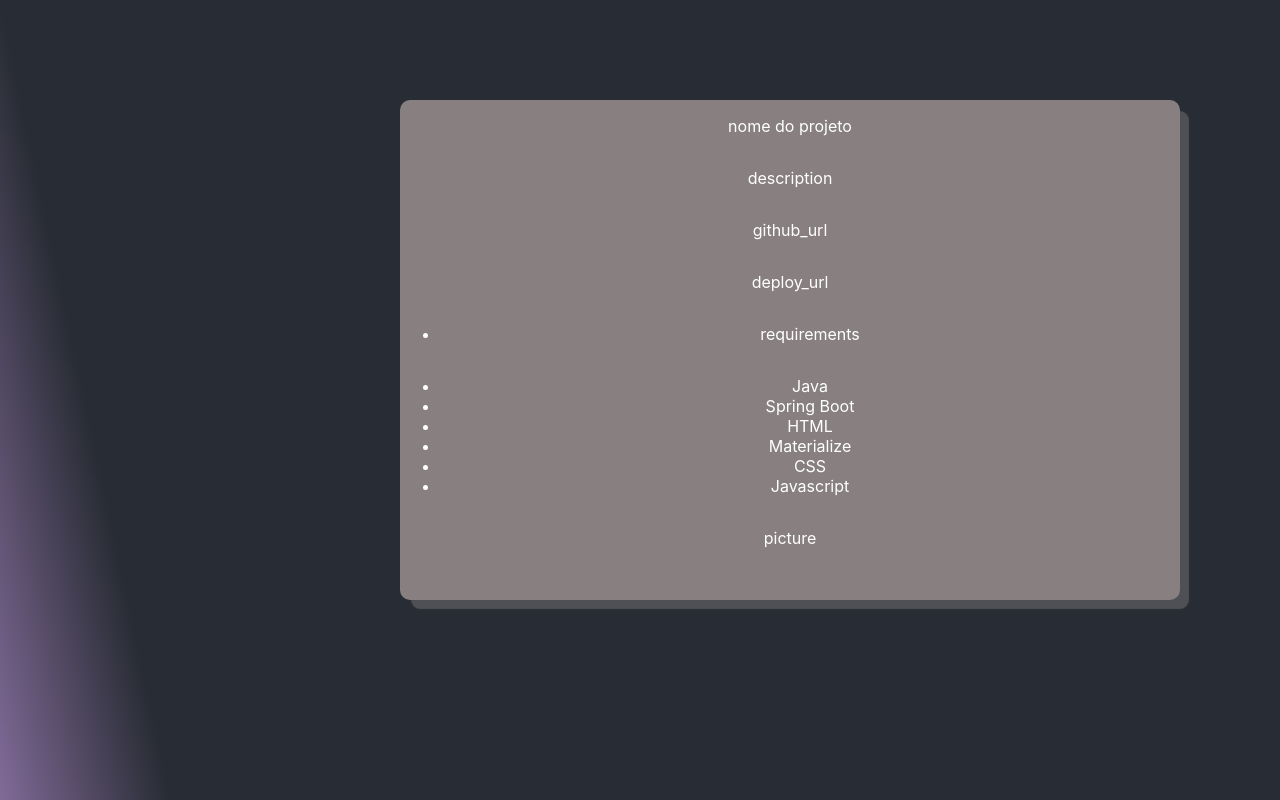
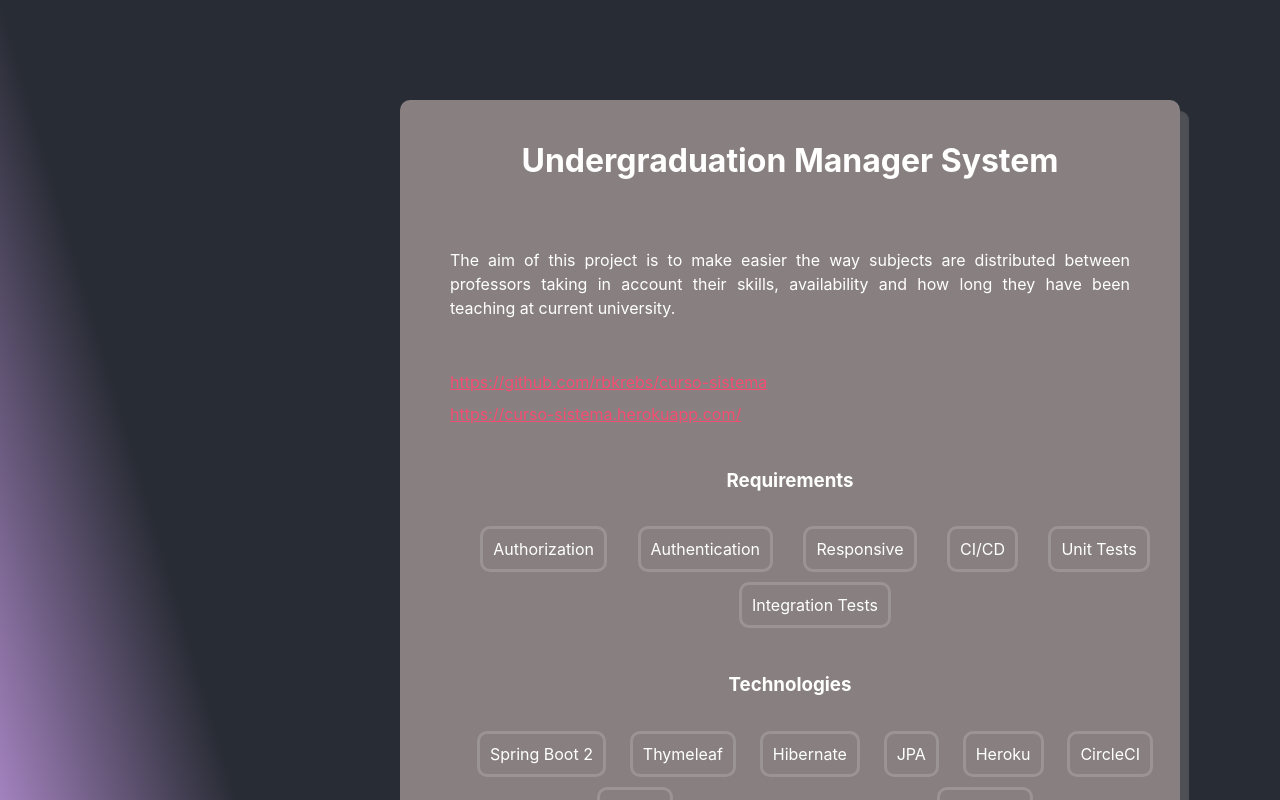
Before and after one commit to rbkrebs/portfolio, a React (Create React App) app in the folder portfolio/: page /projects in a window 1280 px wide. Shown: the top 800 px of the page. Built offline with nearby package versions, Linux system fonts and the light colour scheme; a web font is replaced by a local one.

Commit message:
ajusta card projeto sistem-curso e troca tamanho de midia

```diff
--- a/portfolio/src/DataMock.json
+++ b/portfolio/src/DataMock.json
@@ -1,37 +1,30 @@
 {
     "projects": [
         {
-            "project_name": "nome do projeto",
-            "description": "description",
-            "requirements": ["requirements"],
+            "project_name": "Undergraduation Manager System",
+            "description": "The aim of this project is to make easier the way subjects are distributed between professors taking in account their skills, availability and how long they have been teaching at current university.",
+            "requirements": [
+                "Authorization",
+                "Authentication",
+                "Responsive",
+                "CI/CD",
+                "Unit Tests",
+                "Integration Tests"
+
+            ],
             "technologies": [
-                "Java",
-                "Spring Boot",
-                "HTML",
-                "Materialize",
-                "CSS",
-                "Javascript"
+                "Spring Boot 2",
+                "Thymeleaf",
+                "Hibernate",
+                "JPA",
+                "Heroku",
+                "CircleCI",
+                "Github",
+                "Selenium"
             ],
-            "picture": "picture",
-            "github_url": "github_url",
-            "deploy_url": "deploy_url"
-        },
-
-        {
-            "project_name": "nome do projeto",
-            "description": "description",
-            "requirements": ["requirements"],
-            "technologies": [
-                "Java",
-                "Spring Boot",
-                "HTML",
-                "Materialize",
-                "CSS",
-                "Javascript"
-            ],
-            "picture": "picture",
-            "github_url": "github_url",
-            "deploy_url": "deploy_url"
+            "picture": "",
+            "github_url": "https://github.com/rbkrebs/curso-sistema",
+            "deploy_url": "https://curso-sistema.herokuapp.com/"
         }
     ]
 }
--- a/portfolio/src/components/About/About.jsx
+++ b/portfolio/src/components/About/About.jsx
@@ -17,7 +17,7 @@
                             target="_blanck"> Chemical Engineering </a>
                             and Laboratorian Technician at
                             <a href= "https://www.gov.br/agricultura/pt-br/assuntos/laboratorios/lfda"
-                            target='_blank'> Government Lab. </a>
+                            target='_blank'> Laboratory of Animal and Plant Health and Inspection. </a>
                             Since 2015 I've been studying and creating my own
                             <a href="https://github.com/rbkrebs" target="_blanck"> projects </a> and helping
                             my supervisors taking better decisions about new software features or everything
--- a/portfolio/src/components/Cards/Card.css
+++ b/portfolio/src/components/Cards/Card.css
@@ -4,9 +4,59 @@
     flex-direction: column;
     background-color: rgb(136, 128, 128);
     margin: 100px;
-    height: 500px;
+    height: auto;
     border-radius: 10px;
     box-shadow: 10px 10px 1px -1px rgba(228, 224, 224, 0.2);
+    padding: 20px;
 
 
 }
+
+.card__description{
+
+    text-align: justify;
+    padding: 30px;
+    line-height: 1.5;
+    font-weight: 400;
+
+
+}
+
+.card__urls{
+    display: flex;
+    flex-direction: column;
+    align-items: flex-start;
+    line-height: 2;
+    font-weight: 400;
+    margin-bottom: 20px;
+    margin-left: 30px;
+    overflow-wrap: break-word;
+
+
+}
+.card__urls a{
+
+
+    color: white;
+}
+
+.card__list{
+
+    list-style: none;
+    display: flex;
+    flex-direction: row;
+    justify-content: space-around;
+    flex-wrap: wrap;
+
+
+}
+
+.card__list li{
+
+    padding: 10px;
+    margin:0px 0px 10px 10px;
+    border: solid rgba(228, 224, 224, 0.2);
+    border-radius: 10px;
+
+
+}
--- a/portfolio/src/components/Cards/Card.jsx
+++ b/portfolio/src/components/Cards/Card.jsx
@@ -3,14 +3,18 @@
 
 export default function Card(props) {
 
-    console.log(props.data)
 
     return (<div className="card">
-        <p>{props.data.project_name}</p>
+        <h1>{props.data.project_name}</h1>
+        <div className="card__description">
         <p>{props.data.description}</p>
-        <p>{props.data.github_url}</p>
-        <p>{props.data.deploy_url}</p>
-        <ul>
+        </div>
+        <div className="card__urls">
+        <a href={props.data.github_url} target="_blank">{props.data.github_url}</a>
+        <a href={props.data.deploy_url} target="_blank">{props.data.deploy_url}</a>
+        </div>
+        <h3>Requirements</h3>
+        <ul className="card__list">
             {props.data.requirements.map(
                 (requirement, index) => {
 
@@ -20,14 +24,12 @@
 
             )}
         </ul>
-        <ul>
+        <h3>Technologies</h3>
+        <ul className="card__list">
             {props.data.technologies.map(
                 (technology, index) => {
-
                     return <li>{technology}</li>
-
                 }
-
             )}
         </ul>
         <p>{props.data.picture}</p>
--- a/portfolio/src/components/Container/Container.css
+++ b/portfolio/src/components/Container/Container.css
@@ -7,7 +7,7 @@
 
 }
 
-@media(max-width: 480px){
+@media(max-width: 834px){
 
     .content{
         flex-direction: column;
--- a/portfolio/src/components/Footer/Footer.css
+++ b/portfolio/src/components/Footer/Footer.css
@@ -10,7 +10,7 @@
 
 }
 
-@media(max-width: 480px){
+@media(max-width: 834px){
 
     footer{
         background-image: none;
--- a/portfolio/src/components/Menu/Menu.css
+++ b/portfolio/src/components/Menu/Menu.css
@@ -46,7 +46,7 @@
     color: #F64C72;
 }
 
-@media(max-width: 480px){
+@media(max-width: 834px){
 
     .menu ul{
 
```
Also changed, not shown: 1 other file (tests, documents, lock files or other folders).
